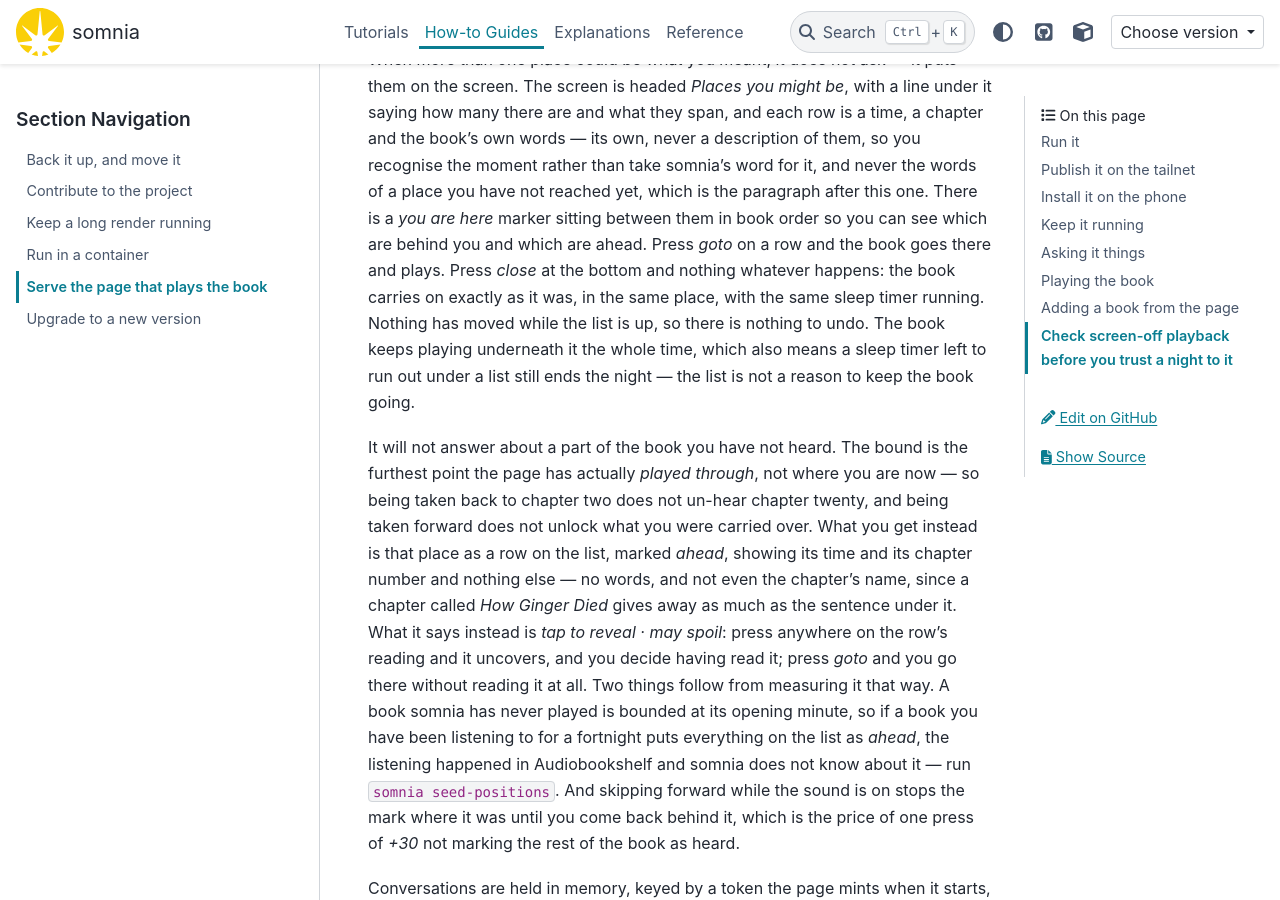
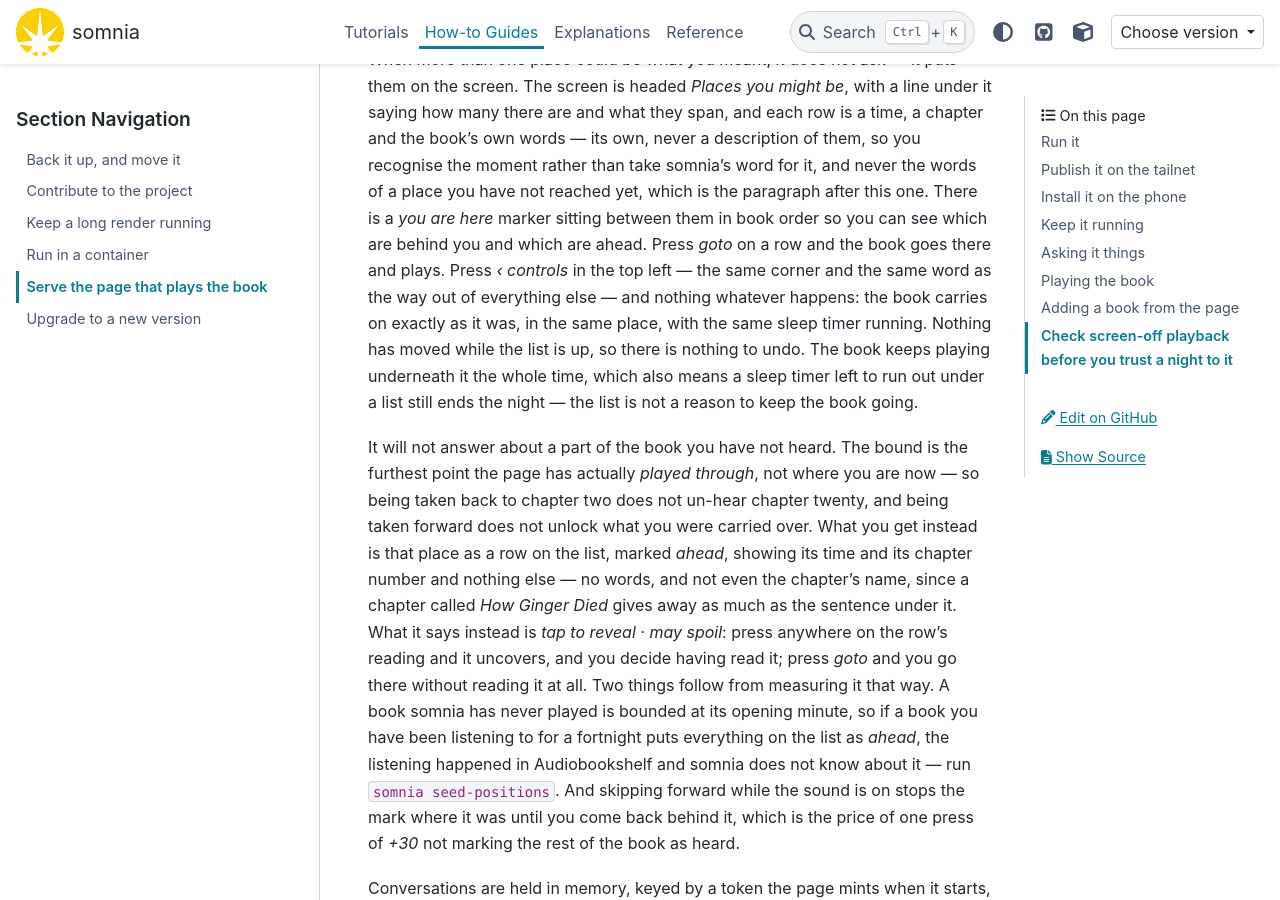
Before and after one commit to gilesknap/somnia, a Sphinx documentation site: the page built from docs/how-to/serve-the-chat-page.md, in a window 1280 px wide and 900 px high, scrolled down 3384 px. Built offline with Sphinx 7.4.7 and the PyData theme 0.15.4, drawn with Linux system fonts in a browser that asks for light colours; pages that are not in the unit, such as notebooks, are missing from menus; the version number could not be read and is left out.

Commit message:
Point at the corner the places list is actually left by
Two sections apart, the same page said *close*, at the bottom, for two overlays
that both grew a `‹ controls` pill in the top left when #19 moved them. This
branch fixed one of the two while it was renaming the other's opener; the places
list was left telling somebody to reach for a control that is not there and has
not been for two branches.

Not this branch's doing, but it is one word in a file it is already editing, and
it is a sentence read by a hand in the dark: the reader who follows it looks at
the wrong end of the screen with a book playing underneath.

Co-Authored-By: Claude Opus 5 <noreply@anthropic.com>

```diff
--- a/docs/how-to/serve-the-chat-page.md
+++ b/docs/how-to/serve-the-chat-page.md
@@ -138,12 +138,14 @@ them, so you recognise the moment rather than take somnia's word for it, and
 never the words of a place you have not reached yet, which is the paragraph
 after this one. There is a *you are here* marker sitting
 between them in book order so you can see which are behind you and which are
-ahead. Press *goto* on a row and the book goes there and plays. Press *close* at
-the bottom and nothing whatever happens: the book carries on exactly as it was, in
-the same place, with the same sleep timer running. Nothing has moved while the
-list is up, so there is nothing to undo. The book keeps playing underneath it
-the whole time, which also means a sleep timer left to run out under a list
-still ends the night — the list is not a reason to keep the book going.
+ahead. Press *goto* on a row and the book goes there and plays. Press
+*‹ controls* in the top left — the same corner and the same word as the way out
+of everything else — and nothing whatever happens: the book carries on exactly
+as it was, in the same place, with the same sleep timer running. Nothing has
+moved while the list is up, so there is nothing to undo. The book keeps playing
+underneath it the whole time, which also means a sleep timer left to run out
+under a list still ends the night — the list is not a reason to keep the book
+going.
 
 It will not answer about a part of the book you have not heard. The bound is
 the furthest point the page has actually *played through*, not where you are
```
